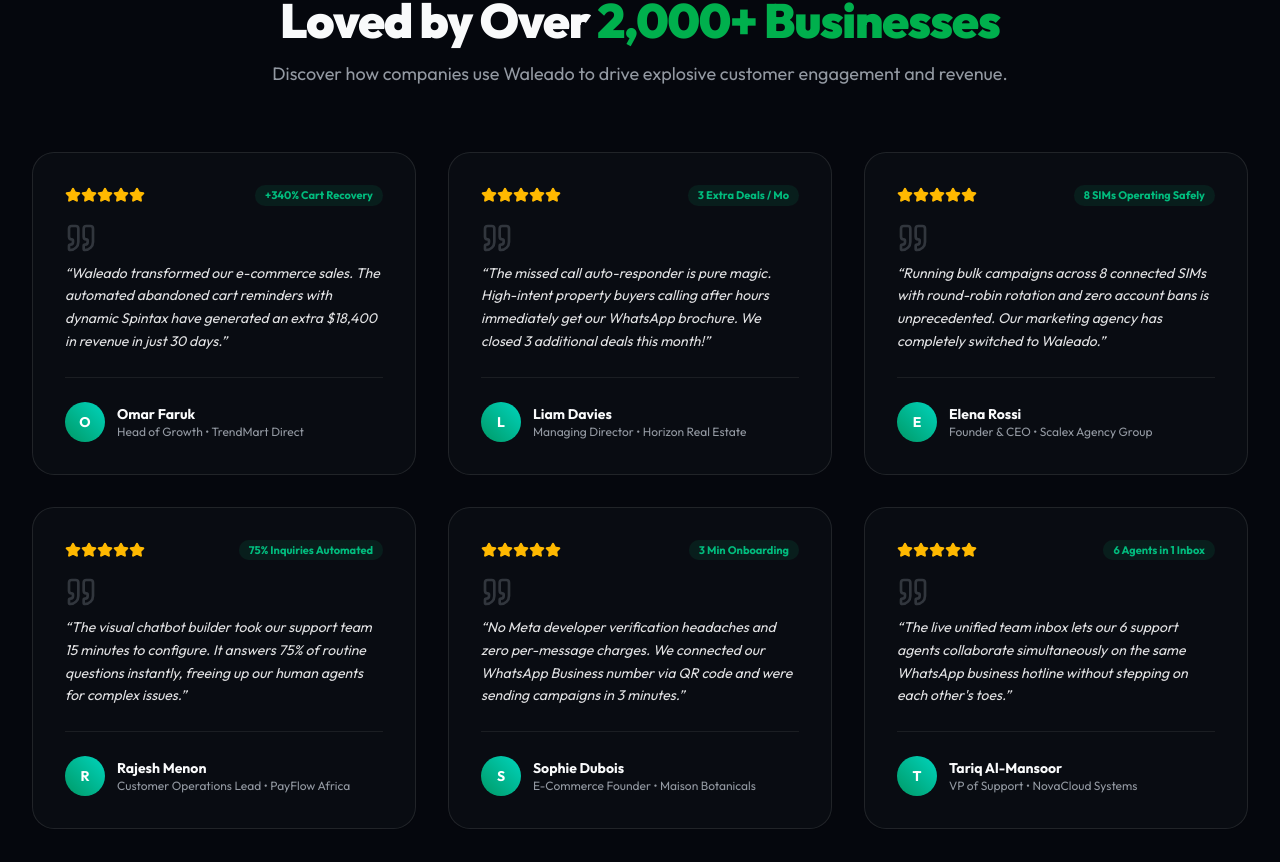
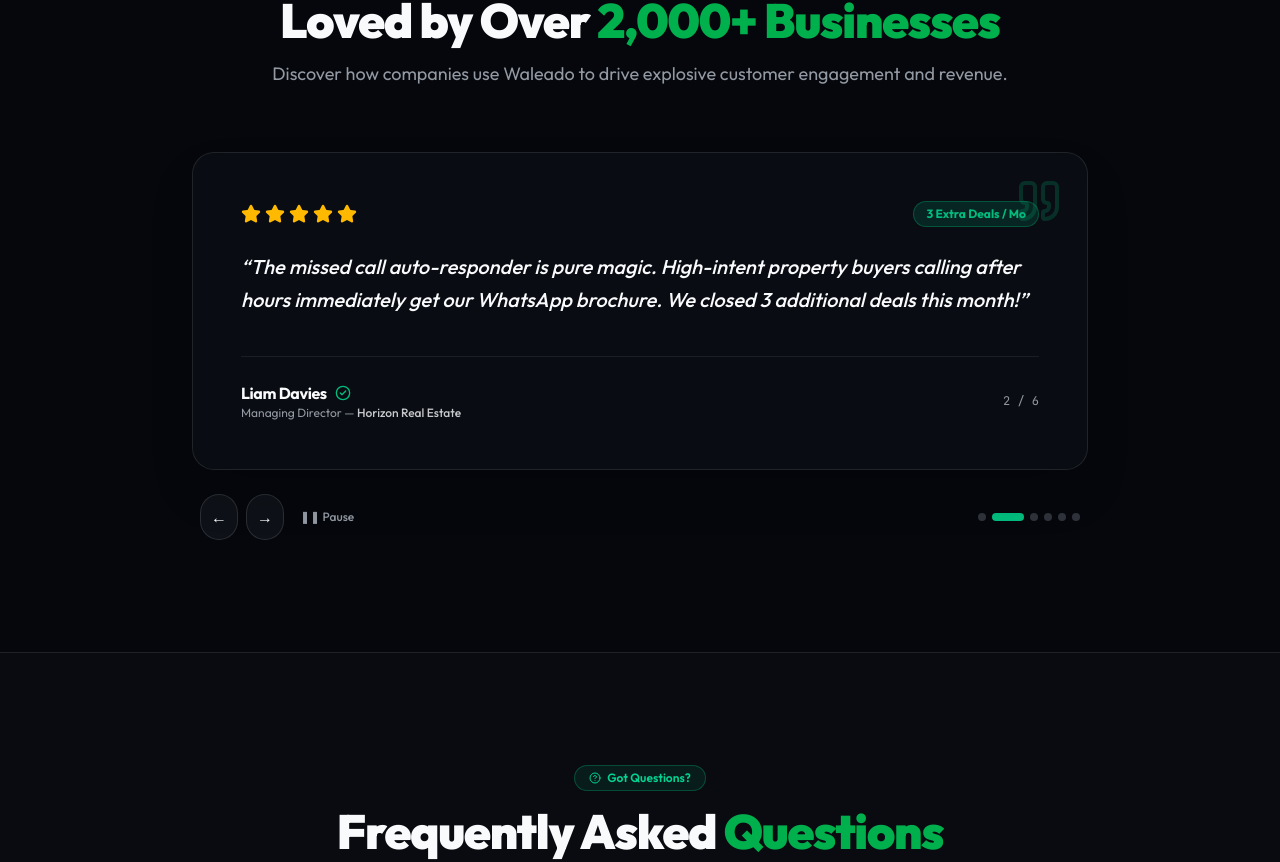
Before and after one commit to Flex-Softr/waleado-landing, a Next.js app: page / in a window 1280 px wide. Shown: the part 9264-10126 px from the top of the page. Built offline with nearby package versions, Linux system fonts and the light colour scheme.

Commit message:
feat(landing): redesign testimonials section into accessible carousel with slider controls

```diff
--- a/src/components/testimonials-section.tsx
+++ b/src/components/testimonials-section.tsx
@@ -61,6 +61,25 @@
 ];
 
 export function TestimonialsSection() {
+  const [currentIndex, setCurrentIndex] = React.useState(0);
+  const [isPaused, setIsPaused] = React.useState(false);
+
+  React.useEffect(() => {
+    if (isPaused) return;
+    const interval = setInterval(() => {
+      setCurrentIndex((prev) => (prev + 1) % testimonials.length);
+    }, 5000);
+    return () => clearInterval(interval);
+  }, [isPaused]);
+
+  const handleNext = () => {
+    setCurrentIndex((prev) => (prev + 1) % testimonials.length);
+  };
+
+  const handlePrev = () => {
+    setCurrentIndex((prev) => (prev - 1 + testimonials.length) % testimonials.length);
+  };
+
   return (
     <section className="py-20 md:py-28 relative">
       <div className="max-w-7xl mx-auto px-4 sm:px-6 lg:px-8">
@@ -78,44 +97,94 @@
           </p>
         </div>
 
-        {/* Testimonials Grid */}
-        <div className="grid grid-cols-1 md:grid-cols-2 lg:grid-cols-3 gap-6 sm:gap-8">
-          {testimonials.map((t, i) => (
-            <div
-              key={i}
-              className="p-8 rounded-3xl border border-border/80 bg-card/80 dark:bg-card/50 backdrop-blur-xl hover:border-emerald-500/40 transition-all duration-300 flex flex-col justify-between group"
-            >
+        {/* Testimonials Carousel Container */}
+        <div
+          className="relative max-w-4xl mx-auto"
+          onMouseEnter={() => setIsPaused(true)}
+          onMouseLeave={() => setIsPaused(false)}
+          onFocus={() => setIsPaused(true)}
+          onBlur={() => setIsPaused(false)}
+        >
+          <div className="overflow-hidden rounded-3xl border border-border/80 bg-card/80 dark:bg-card/50 backdrop-blur-xl p-8 sm:p-12 shadow-2xl relative">
+            <Quote className="w-12 h-12 text-emerald-500/20 absolute top-6 right-6 pointer-events-none" />
+
+            <div className="min-h-[220px] flex flex-col justify-between">
               <div>
-                <div className="flex items-center justify-between mb-4">
-                  <div className="flex text-amber-400">
-                    {[...Array(t.stars)].map((_, s) => (
-                      <Star key={s} className="w-4 h-4 fill-current" />
+                <div className="flex items-center justify-between mb-6">
+                  <div className="flex text-amber-400 gap-1">
+                    {[...Array(testimonials[currentIndex].stars)].map((_, s) => (
+                      <Star key={s} className="w-5 h-5 fill-current" />
                     ))}
                   </div>
-                  <span className="text-[11px] font-bold px-2.5 py-0.5 rounded-full bg-emerald-500/10 text-emerald-500">
-                    {t.metric}
+                  <span className="text-xs font-bold px-3 py-1 rounded-full bg-emerald-500/15 text-emerald-500 border border-emerald-500/30">
+                    {testimonials[currentIndex].metric}
                   </span>
                 </div>
 
-                <Quote className="w-8 h-8 text-muted-foreground/30 mb-2" />
-                <p className="text-sm text-foreground/90 italic leading-relaxed">
-                  &ldquo;{t.quote}&rdquo;
+                <p className="text-lg sm:text-xl font-medium text-foreground leading-relaxed italic">
+                  &ldquo;{testimonials[currentIndex].quote}&rdquo;
                 </p>
               </div>
 
-              <div className="mt-6 pt-6 border-t border-border/60 flex items-center gap-3">
-                <div className="w-10 h-10 rounded-full bg-gradient-to-tr from-emerald-600 to-teal-400 text-white flex items-center justify-center font-bold text-sm">
-                  {t.author.charAt(0)}
+              <div className="mt-8 pt-6 border-t border-border/60 flex items-center justify-between">
+                <div>
+                  <h3 className="font-bold text-base text-foreground flex items-center gap-2">
+                    {testimonials[currentIndex].author}
+                    <CheckCircle2 className="w-4 h-4 text-emerald-500 inline" />
+                  </h3>
+                  <p className="text-xs text-muted-foreground">
+                    {testimonials[currentIndex].role} — <span className="text-foreground/80 font-medium">{testimonials[currentIndex].company}</span>
+                  </p>
                 </div>
-                <div>
-                  <div className="text-sm font-bold text-foreground">{t.author}</div>
-                  <div className="text-xs text-muted-foreground">
-                    {t.role} • {t.company}
-                  </div>
+                <div className="text-xs font-mono text-muted-foreground">
+                  {currentIndex + 1} / {testimonials.length}
                 </div>
               </div>
             </div>
-          ))}
+          </div>
+
+          {/* Carousel Navigation Controls */}
+          <div className="flex items-center justify-between mt-6 px-2">
+            <div className="flex items-center gap-2">
+              <button
+                onClick={handlePrev}
+                aria-label="Previous testimonial slide"
+                className="p-2.5 rounded-full border border-border bg-card hover:bg-muted text-foreground transition-colors cursor-pointer"
+              >
+                ←
+              </button>
+              <button
+                onClick={handleNext}
+                aria-label="Next testimonial slide"
+                className="p-2.5 rounded-full border border-border bg-card hover:bg-muted text-foreground transition-colors cursor-pointer"
+              >
+                →
+              </button>
+              <button
+                onClick={() => setIsPaused(!isPaused)}
+                className="ml-2 text-xs font-medium text-muted-foreground hover:text-foreground cursor-pointer"
+                aria-label={isPaused ? "Resume slideshow" : "Pause slideshow"}
+              >
+                {isPaused ? "▶ Resume" : "❚❚ Pause"}
+              </button>
+            </div>
+
+            {/* Pagination Indicators */}
+            <div className="flex items-center gap-1.5" role="tablist" aria-label="Testimonial slides">
+              {testimonials.map((_, idx) => (
+                <button
+                  key={idx}
+                  onClick={() => setCurrentIndex(idx)}
+                  role="tab"
+                  aria-selected={currentIndex === idx}
+                  aria-label={`Go to slide ${idx + 1}`}
+                  className={`h-2 rounded-full transition-all cursor-pointer ${
+                    currentIndex === idx ? "w-8 bg-emerald-500" : "w-2 bg-muted-foreground/30 hover:bg-muted-foreground/60"
+                  }`}
+                />
+              ))}
+            </div>
+          </div>
         </div>
       </div>
     </section>
```
